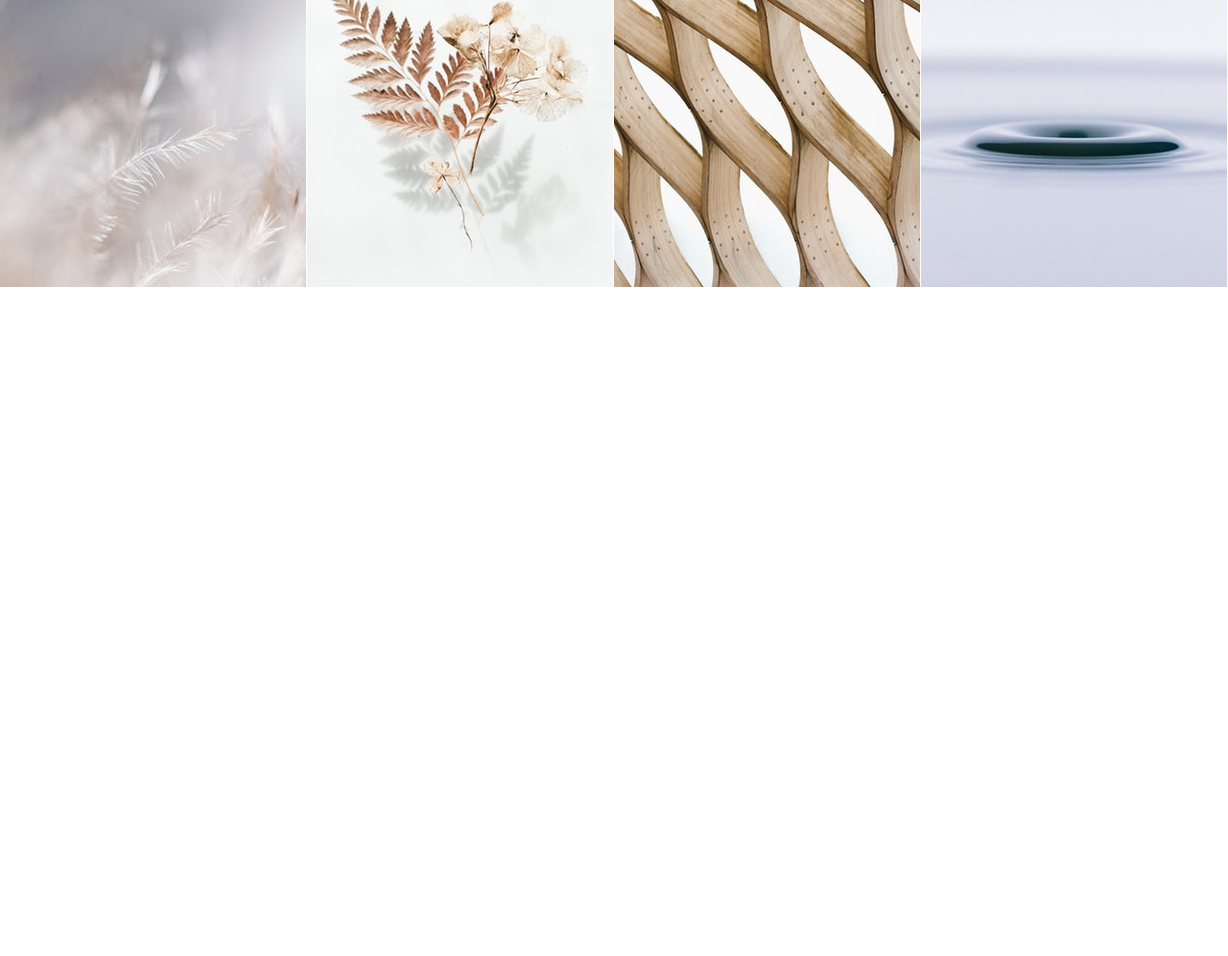
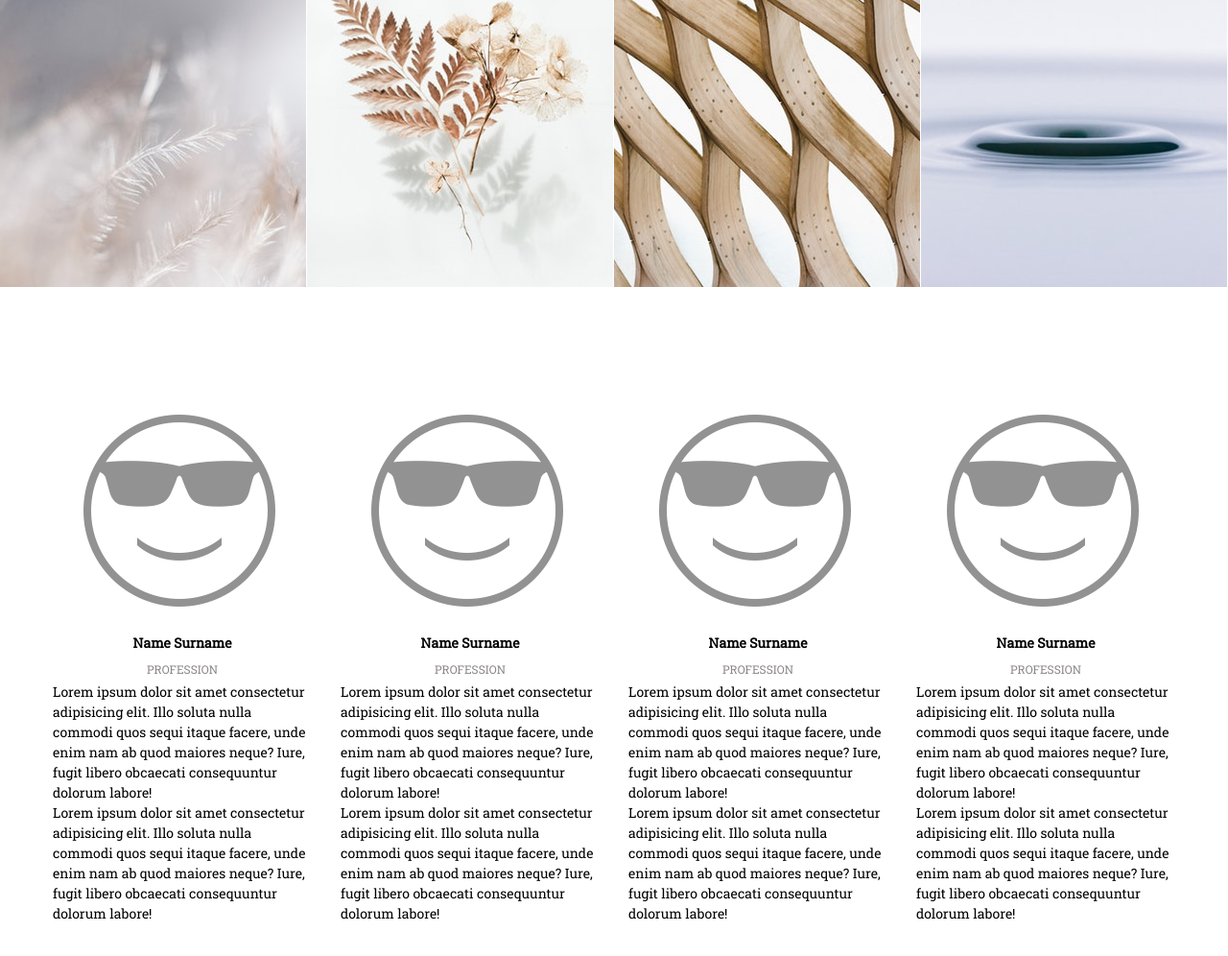
Before and after one commit to dmitryrec/landing, a plain HTML site: page index.html in a window 1280 px wide. Shown: the part 1802-2798 px from the top of the page at 96% size. Before the commit the page ends 2102 px from the top, so only its background shows below. Drawn offline with Linux system fonts and the light colour scheme.

Commit message:
team_begin

```diff
--- a/index.html
+++ b/index.html
@@ -162,5 +162,99 @@
         </div>
       </div>
     </div>
+    <div class="team">
+      <div class="container">
+        <div class="team__inner">
+          <div class="team__item">
+            <div class="team__photo">
+              <img src="img/icons/team.png" alt="" />
+            </div>
+            <div class="team__name">Name Surname</div>
+            <div class="team__pro">profession</div>
+            <div class="team__info">
+              <p>
+                Lorem ipsum dolor sit amet consectetur adipisicing elit. Illo
+                soluta nulla commodi quos sequi itaque facere, unde enim nam ab
+                quod maiores neque? Iure, fugit libero obcaecati consequuntur
+                dolorum labore!
+              </p>
+              <p>
+                Lorem ipsum dolor sit amet consectetur adipisicing elit. Illo
+                soluta nulla commodi quos sequi itaque facere, unde enim nam ab
+                quod maiores neque? Iure, fugit libero obcaecati consequuntur
+                dolorum labore!
+              </p>
+            </div>
+            <div class="team__social"></div>
+          </div>
+          <div class="team__item">
+            <div class="team__photo">
+              <img src="img/icons/team.png" alt="" />
+            </div>
+            <div class="team__name">Name Surname</div>
+            <div class="team__pro">profession</div>
+            <div class="team__info">
+              <p>
+                Lorem ipsum dolor sit amet consectetur adipisicing elit. Illo
+                soluta nulla commodi quos sequi itaque facere, unde enim nam ab
+                quod maiores neque? Iure, fugit libero obcaecati consequuntur
+                dolorum labore!
+              </p>
+              <p>
+                Lorem ipsum dolor sit amet consectetur adipisicing elit. Illo
+                soluta nulla commodi quos sequi itaque facere, unde enim nam ab
+                quod maiores neque? Iure, fugit libero obcaecati consequuntur
+                dolorum labore!
+              </p>
+            </div>
+            <div class="team__social"></div>
+          </div>
+          <div class="team__item">
+            <div class="team__photo">
+              <img src="img/icons/team.png" alt="" />
+            </div>
+            <div class="team__name">Name Surname</div>
+            <div class="team__pro">profession</div>
+            <div class="team__info">
+              <p>
+                Lorem ipsum dolor sit amet consectetur adipisicing elit. Illo
+                soluta nulla commodi quos sequi itaque facere, unde enim nam ab
+                quod maiores neque? Iure, fugit libero obcaecati consequuntur
+                dolorum labore!
+              </p>
+              <p>
+                Lorem ipsum dolor sit amet consectetur adipisicing elit. Illo
+                soluta nulla commodi quos sequi itaque facere, unde enim nam ab
+                quod maiores neque? Iure, fugit libero obcaecati consequuntur
+                dolorum labore!
+              </p>
+            </div>
+            <div class="team__social"></div>
+          </div>
+          <div class="team__item">
+            <div class="team__photo">
+              <img src="img/icons/team.png" alt="" />
+            </div>
+            <div class="team__name">Name Surname</div>
+            <div class="team__pro">profession</div>
+            <div class="team__info">
+              <p>
+                Lorem ipsum dolor sit amet consectetur adipisicing elit. Illo
+                soluta nulla commodi quos sequi itaque facere, unde enim nam ab
+                quod maiores neque? Iure, fugit libero obcaecati consequuntur
+                dolorum labore!
+              </p>
+              <p>
+                Lorem ipsum dolor sit amet consectetur adipisicing elit. Illo
+                soluta nulla commodi quos sequi itaque facere, unde enim nam ab
+                quod maiores neque? Iure, fugit libero obcaecati consequuntur
+                dolorum labore!
+              </p>
+            </div>
+            <div class="team__social"></div>
+          </div>
+        </div>
+      </div>
+    </div>
   </body>
 </html>
--- a/styles.css
+++ b/styles.css
@@ -27,8 +27,9 @@ p {
 
 .container {
   width: 100%;
-  max-width: 1170px;
+  max-width: 1200px;
   margin: 0 auto;
+  padding: 0 15px;
 }
 
 .header {
@@ -190,5 +191,45 @@ p {
   opacity: 0;
   background-color: rgb(136, 136, 136, 0.7);
   transition: 0.3s all linear;
+}
 
+.team {
+  margin: 100px 0 80px;
 }
+
+.team__inner {
+  display: flex;
+  flex-wrap: wrap;
+  margin: 0 -15px;
+}
+
+.team__item {
+  width: 25%;
+  padding: 0 15px;
+  margin-bottom: 20px;
+}
+
+.team__photo {
+  display: block;
+  width: 100%;
+  height: auto;
+}
+
+.team__name {
+  margin-bottom: 10px;
+  font-weight: 700;
+  text-align: center;
+}
+
+.team__pro {
+  font-size: 12px;
+  text-transform: uppercase;
+  color: rgb(141, 135, 135);
+  margin-bottom: 5px;
+  text-align: center;
+}
+
+.team__info {
+  font-size: 14px;
+  line-height: 1.5;
+}
```
Also changed, not shown: img/icons/team.png (added), img/logo.png (deleted), img/social/fb.svg (added), img/social/mail.svg (added), img/social/twitter.svg (added).
